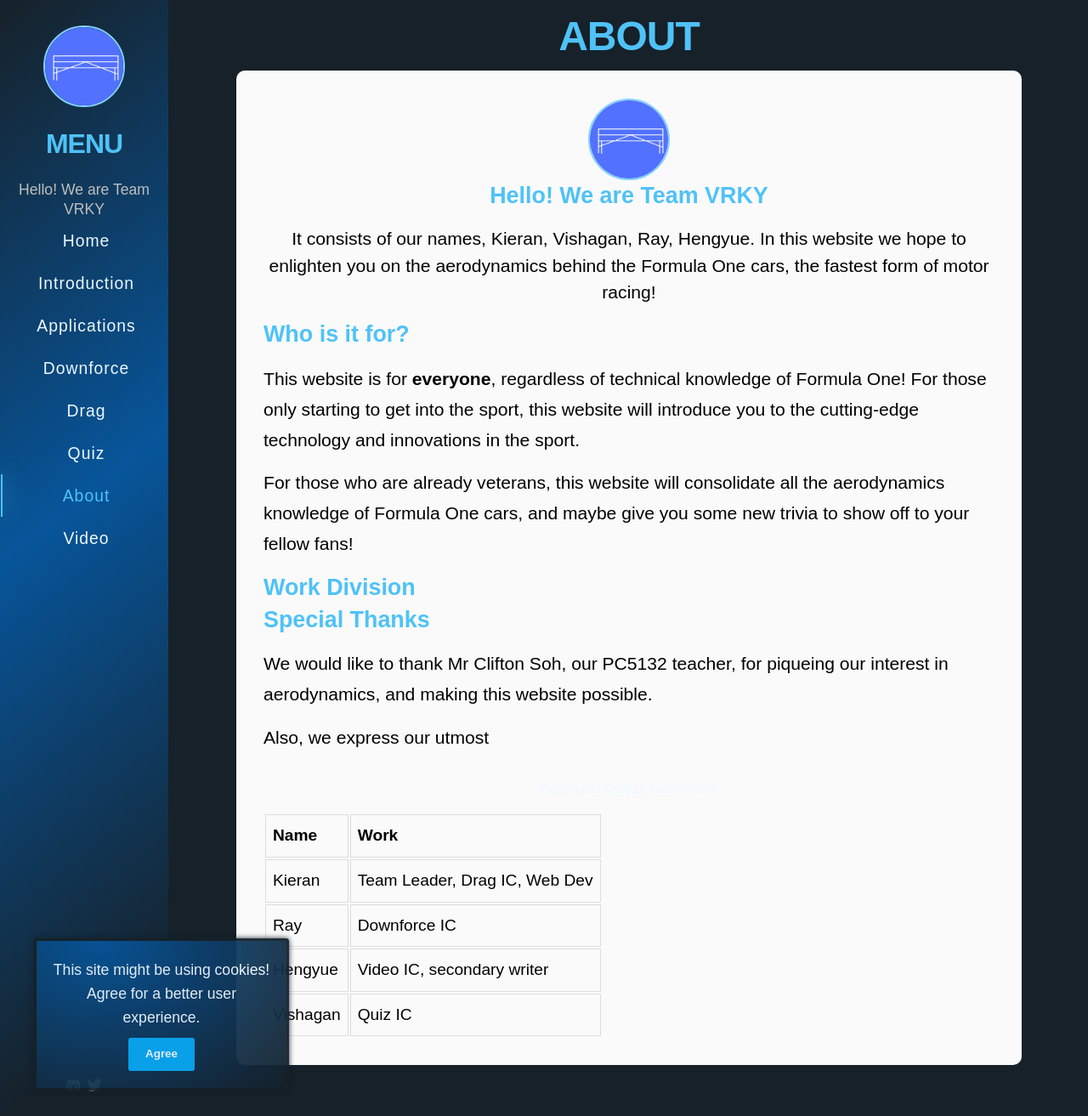
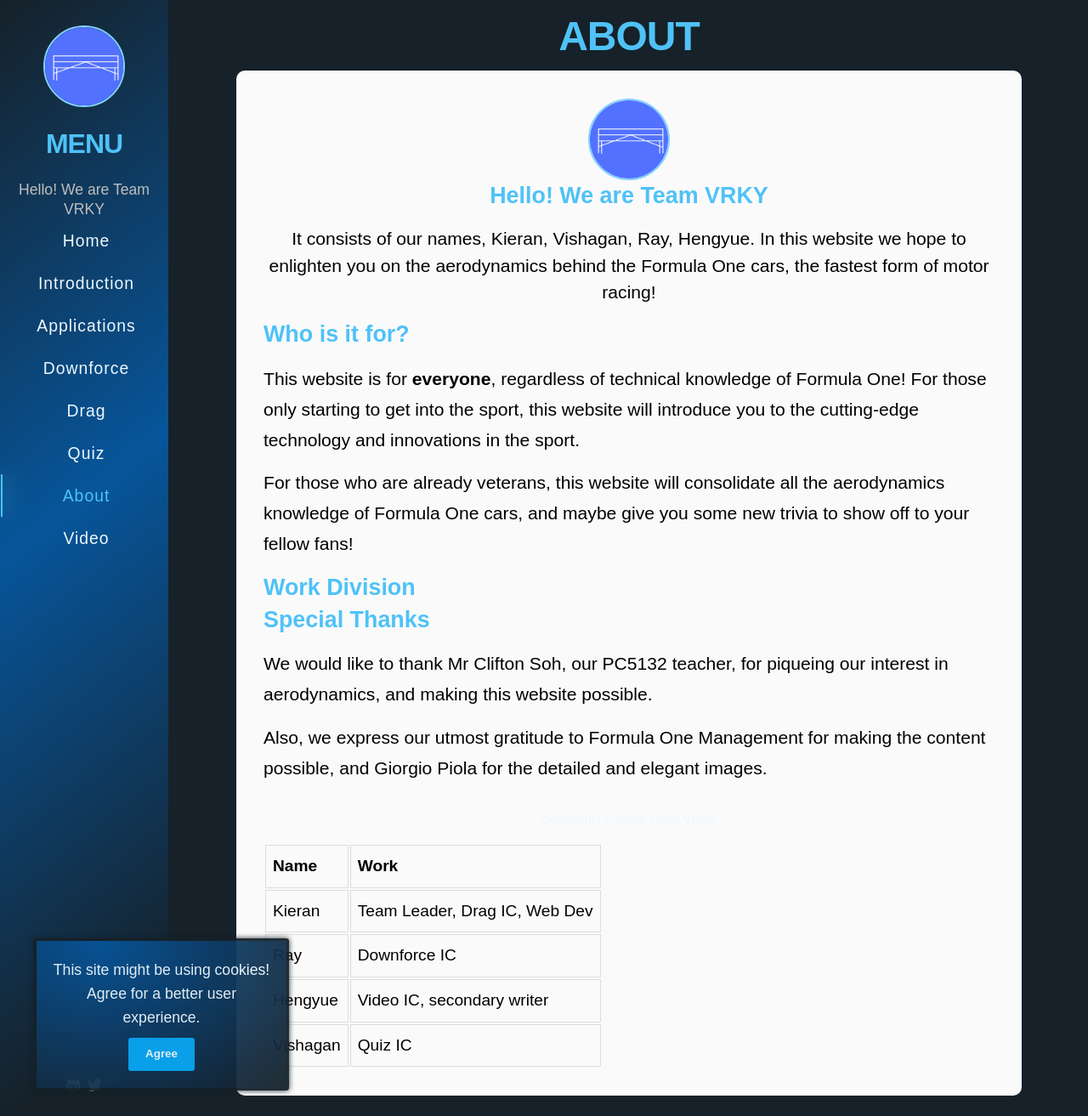
Before and after one commit to why-2004/pc5132-site, a Jekyll site: the page built from pages/about.html, in a window 1280 px wide. Shown: the whole page at 85% size. Built offline with Jekyll 4.4.1, drawn with Linux system fonts in a browser that asks for light colours; nearby versions of some CDN libraries; some web fonts are replaced.

Commit message:
fix formatting about

```diff
--- a/pages/about.html
+++ b/pages/about.html
@@ -49,7 +49,6 @@ category: about
       <td>Vishagan
       <td>Quiz IC
     </tr>
-
   <h2>
     Special Thanks
     </h2>
@@ -57,8 +56,9 @@ category: about
     We would like to thank Mr Clifton Soh, our PC5132 teacher, for piqueing our interest in aerodynamics, and making this website possible.
     </p>
   <p>
-    Also, we express our utmost
+    Also, we express our utmost gratitude to Formula One Management for making the content possible, and Giorgio Piola for the detailed and elegant images.
     </p>
+
 
 </body>
 
```
